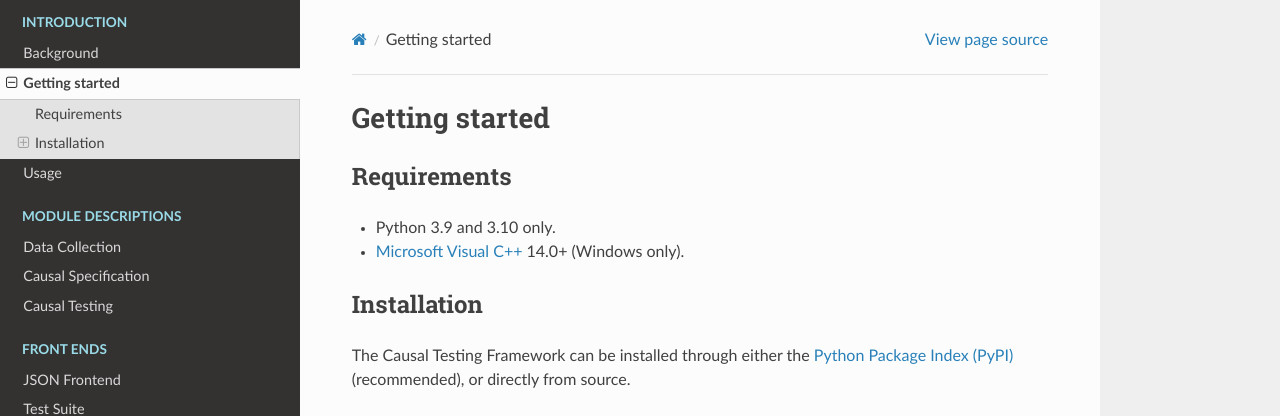
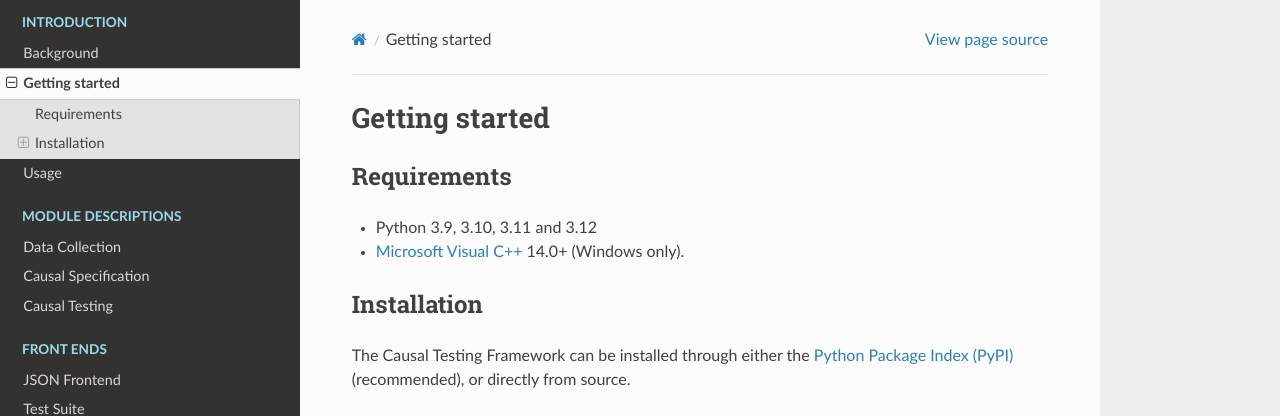
Before and after one commit to CITCOM-project/CausalTestingFramework, a Sphinx documentation site: the page built from docs/source/installation.rst, in a window 1280 px wide and 900 px high. Shown: the top 416 px of the window. Built offline with Sphinx 7.4.7 and the Read the Docs theme 2.0.0, drawn with Linux system fonts in a browser that asks for light colours; pages that are not in the unit, such as notebooks, are missing from menus.

Commit message:
Update python versions stated in docs

```diff
--- a/docs/source/installation.rst
+++ b/docs/source/installation.rst
@@ -3,7 +3,7 @@ Getting started
 
 Requirements
 ---------------
-* Python 3.9 and 3.10 only.
+* Python 3.9, 3.10, 3.11 and 3.12
 * `Microsoft Visual C++ <https://docs.microsoft.com/en-us/cpp/windows/latest-supported-vc-redist>`_ 14.0+ (Windows only).
 
 
```
Also changed, not shown: README.md (+1 -1 lines).
